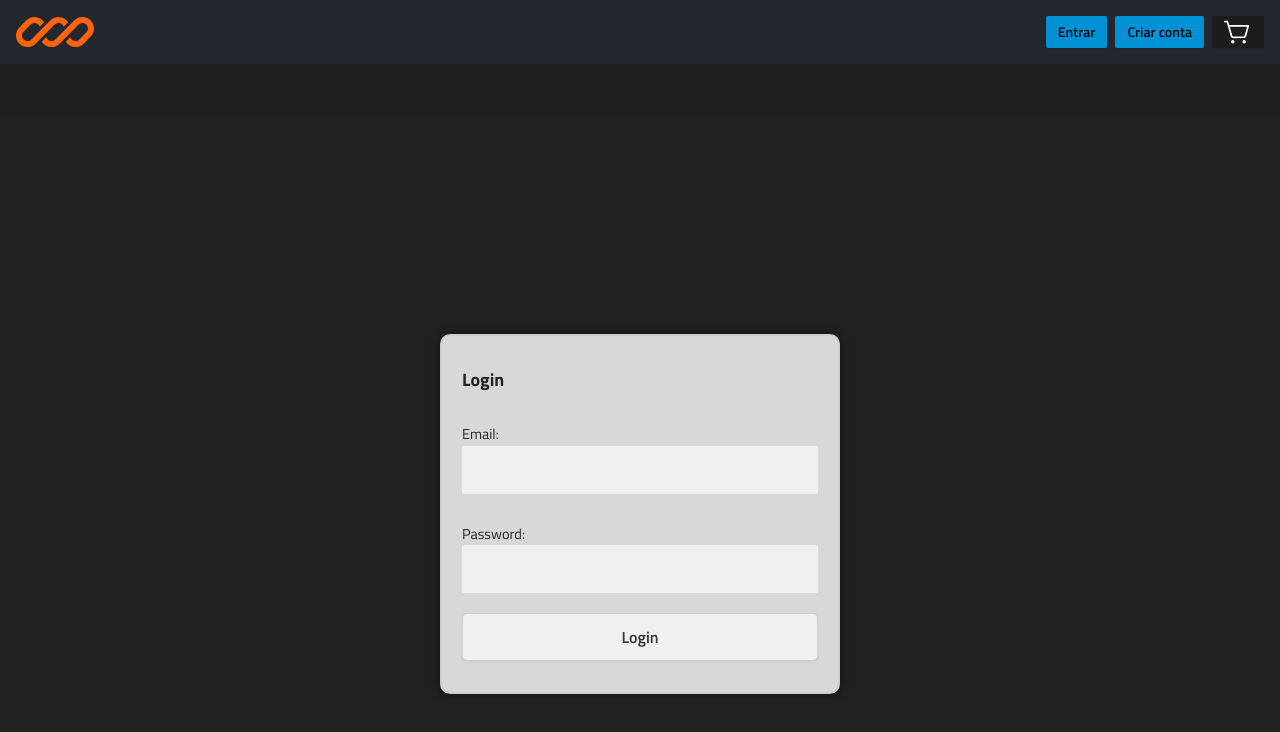
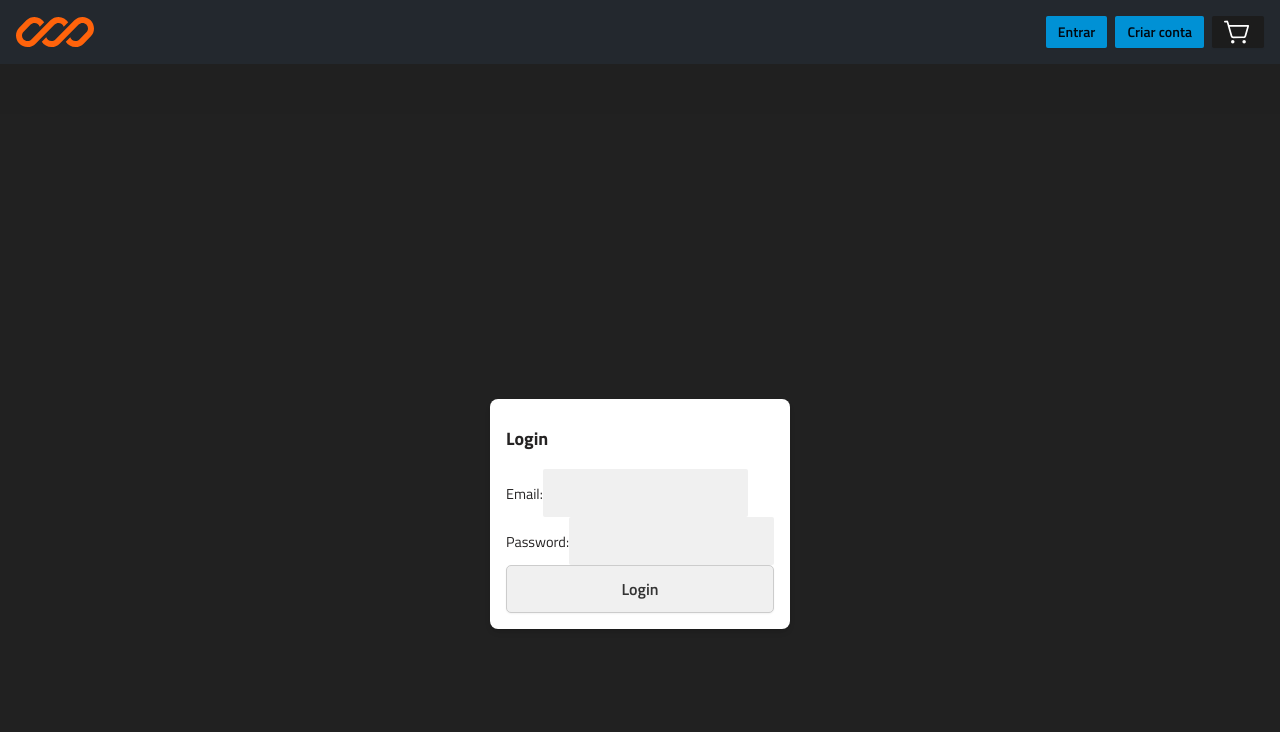
Before and after one commit to BrittosMonteiro/ticket-in-your-pocket-brittos, a React (Vite) app: page /login in a window 1280 px wide. Shown: the top 732 px of the page. Built offline with nearby package versions, Linux system fonts and the light colour scheme.

Commit message:
Update  log in index.jsx

```diff
--- a/src/views/LoginForm/index.jsx
+++ b/src/views/LoginForm/index.jsx
@@ -59,10 +59,10 @@ function LoginForm() {
 
   return (
     <div className="form-container space-y-4">
-      <div className="form-wrapper bg-white p-4 rounded-lg shadow-md">
+      <div className="login-wrapper bg-white p-4 rounded-lg shadow-md">
         <form onSubmit={handleSubmit}>
           <h2 className="text-lg font-bold mb-4">Login</h2>
-          <div className="form-group">
+          <div className="login-form-group">
             <label htmlFor="email">Email:</label>
             <input
               className="input input-bordered"
@@ -73,10 +73,10 @@ function LoginForm() {
               required
             />
           </div>
-          <div className="form-group">
+          <div className="login-form-group">
             <label htmlFor="password">Password:</label>
             <input
-              className="input input-bordered "
+              className="input input-bordered"
               type="password"
               id="password"
               value={password}
```
